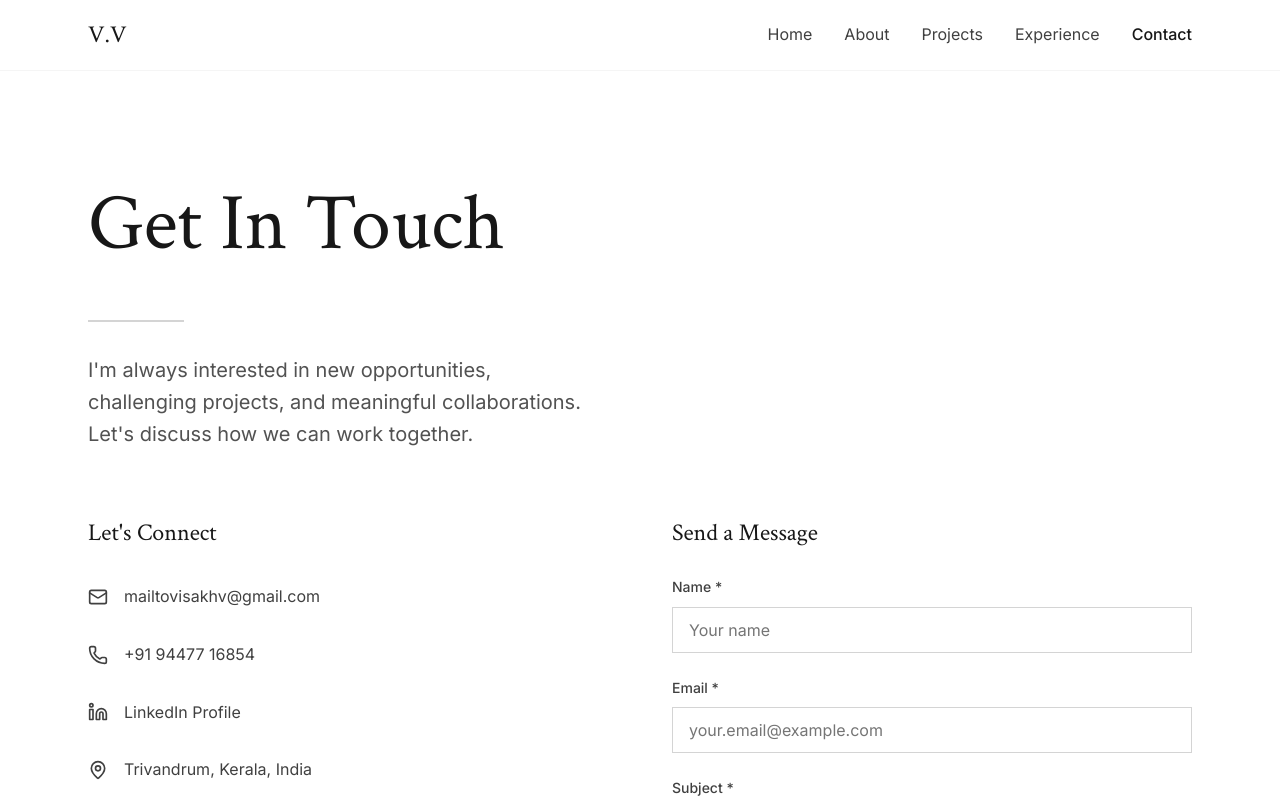
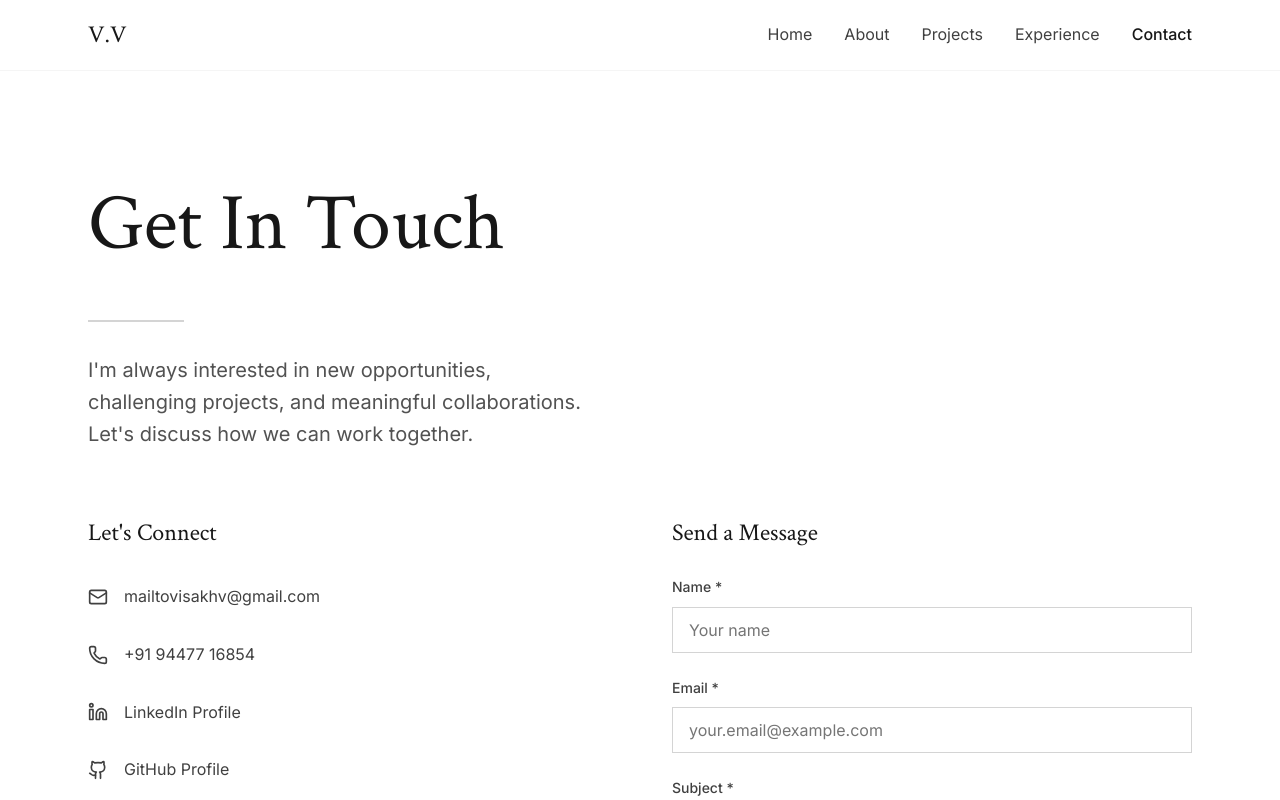
Before and after one commit to visakhvijayakumar-dev/visakh-portfolio, a React (Vite) app: page /contact in a window 1280 px wide. Shown: the top 800 px of the page. Built offline with nearby package versions, Linux system fonts and the light colour scheme.

Commit message:
Add GitHub profile link to Contact component

```diff
--- a/src/pages/Contact.jsx
+++ b/src/pages/Contact.jsx
@@ -1,5 +1,5 @@
 import React, { useState } from 'react';
-import { Mail, Linkedin, MapPin, Phone } from 'lucide-react';
+import { Mail, Linkedin, MapPin, Phone, Github } from 'lucide-react';
 import toast from 'react-hot-toast';
 
 const Contact = () => {
@@ -95,6 +95,16 @@ const Contact = () => {
             >
               <Linkedin size={20} />
               <span>LinkedIn Profile</span>
+            </a>
+
+            <a
+              href="https://github.com/visakhvijayakumar-dev"
+              target="_blank"
+              rel="noopener noreferrer"
+              className="contact-link"
+            >
+              <Github size={20} />
+              <span>GitHub Profile</span>
             </a>
 
             <div className="contact-link">
```
